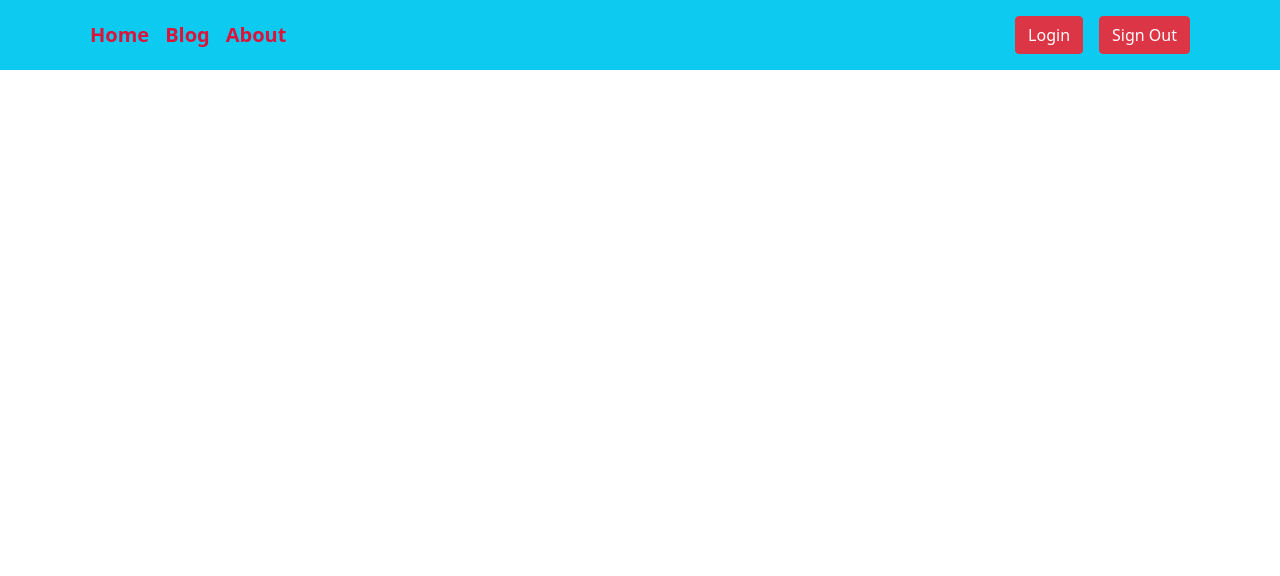
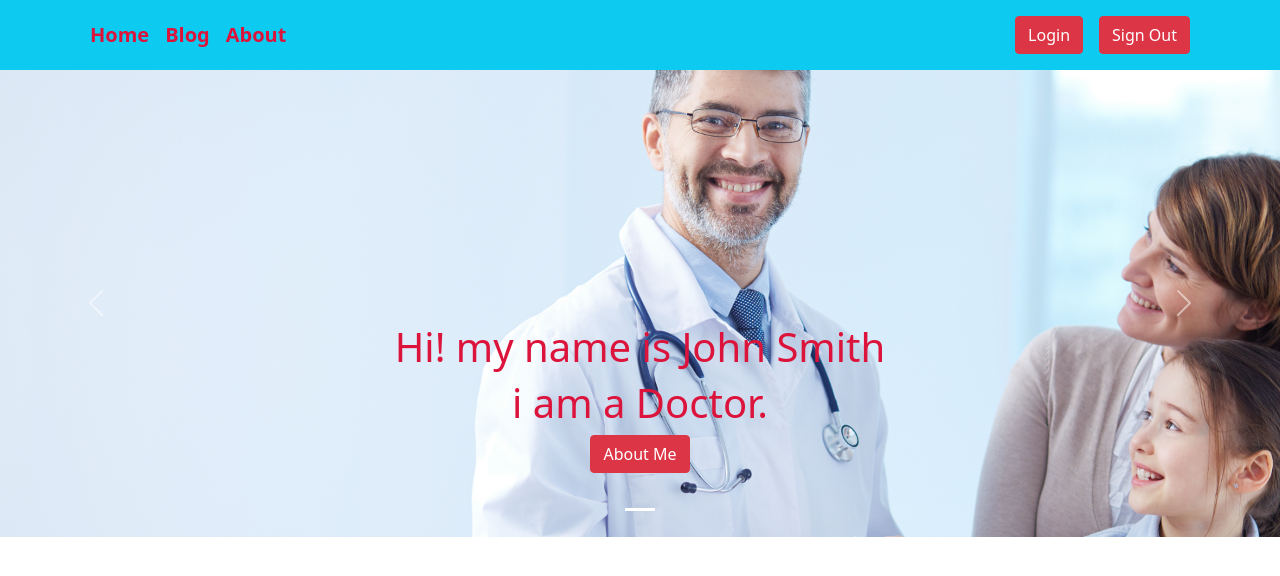
Before and after one commit to hasanhridoy01/Assignment-10-project, a React (Create React App) app: page / in a window 1280 px wide. Shown: the top 576 px of the page. Built offline with nearby package versions, Linux system fonts and the light colour scheme.

Commit message:
banner section done

```diff
--- a/src/App.js
+++ b/src/App.js
@@ -1,10 +1,12 @@
 import './App.css';
+import Banner from './components/CommonPages/Banner/Banner';
 import Header from './components/CommonPages/Header/Header';
 
 function App() {
   return (
     <div className="">
       <Header></Header>
+      <Banner></Banner>
     </div>
   );
 }
--- a/src/components/CommonPages/Banner/Banner.css
+++ b/src/components/CommonPages/Banner/Banner.css
@@ -0,0 +1,11 @@
+.img{
+  background-position: center;
+}
+.text-name{
+  font-size: 40px;
+  color: crimson;
+}
+.text2{
+  font-size: 40px;
+  color: crimson;
+}
--- a/src/components/CommonPages/Banner/Banner.js
+++ b/src/components/CommonPages/Banner/Banner.js
@@ -0,0 +1,28 @@
+import React from 'react';
+import { Carousel } from 'react-bootstrap';
+import banner from '../../../img/banner.png';
+import banner2 from '../../../img/banner2.png';
+import './Banner.css';
+
+const Banner = () => {
+  return (
+    <div>
+      <Carousel>
+        <Carousel.Item>
+          <img
+            className="d-block w-100 img"
+            src={banner}
+            alt="First slide"
+          />
+          <Carousel.Caption>
+            <h1 className='text-name'>Hi! my name is John Smith</h1>
+            <h1 className='text2'>i am a Doctor.</h1>
+            <button className='btn btn-danger mb-4'>About Me</button>
+          </Carousel.Caption>
+        </Carousel.Item>
+      </Carousel>
+    </div>
+  );
+};
+
+export default Banner;
```
Also changed, not shown: src/img/banner2.png (added).
